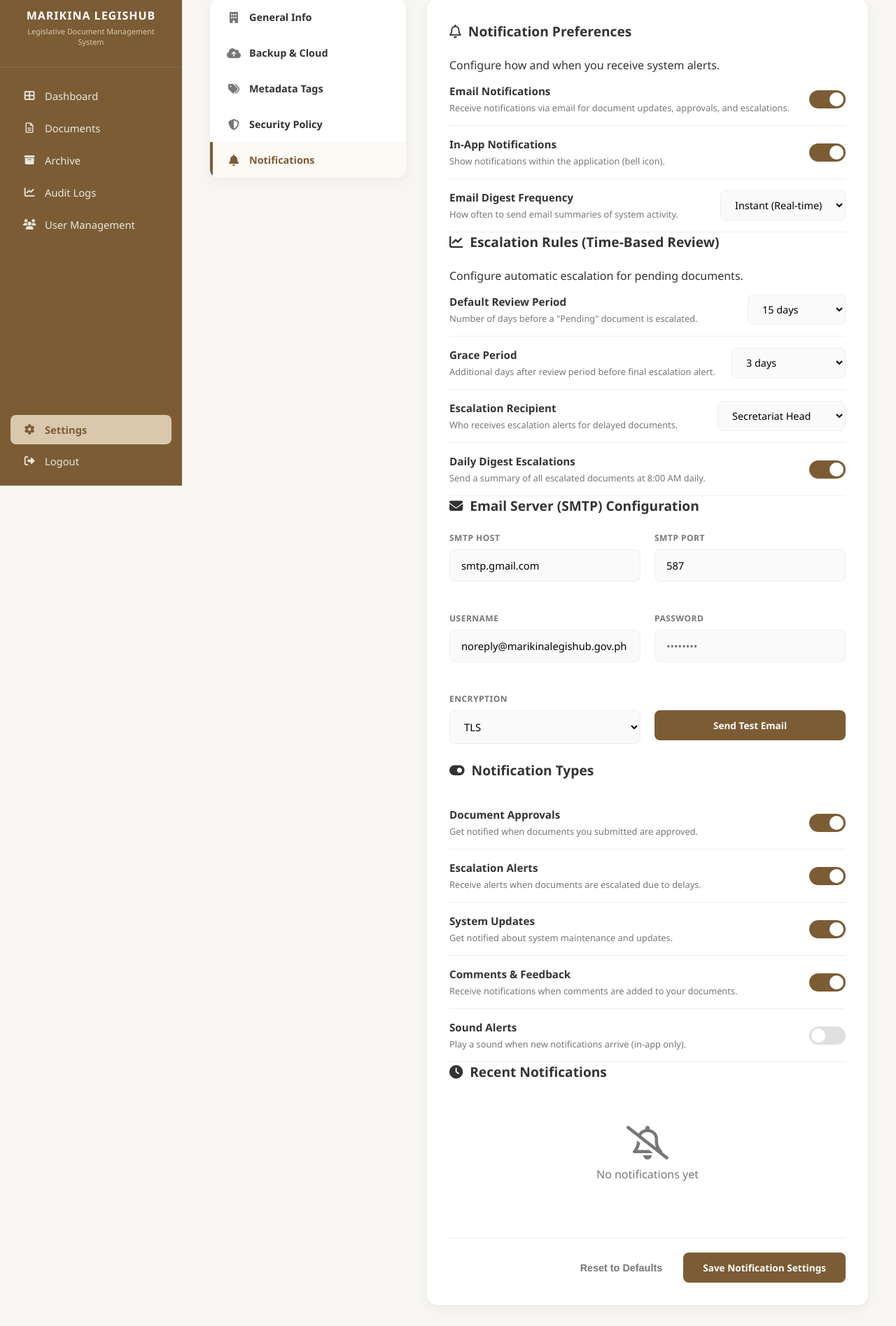
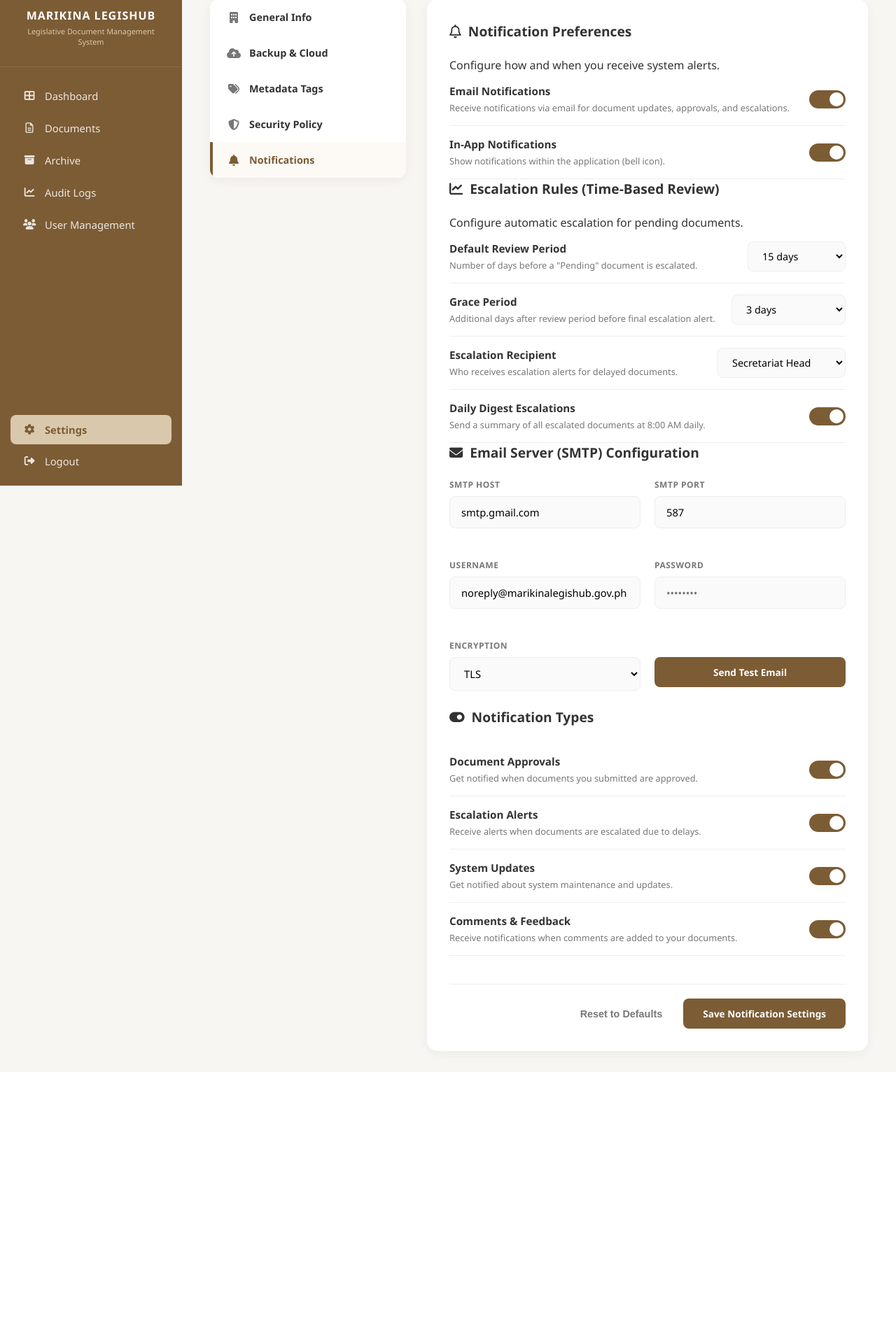
Before and after one commit to beedrimon/legishub-capstone, a Django app: page /settings/notifications/ in a window 1280 px wide. Shown: the part 106-2001 px from the top of the page at 70% size. After the commit the page ends 1638 px from the top, so only its background shows below. Run offline with Django 5.2, Linux system fonts and the light colour scheme; the visitor is signed in with stand-in values (Sample User, id 1); data that the repository does not hold is empty; parts of the project's set-up code (start-up, migrations or seed data) failed here and were passed over.

Commit message:
Update notifications.html
remove the digeest frequency, sound alerts, recent notification

```diff
--- a/core/templates/settings_page/notifications.html
+++ b/core/templates/settings_page/notifications.html
@@ -65,18 +65,6 @@
                     <input type="checkbox" name="in_app_notifications" {% if in_app_notifications %}checked{% endif %}>
                     <span class="slider"></span>
                 </label>
-            </div>
-
-            <div class="notification-item">
-                <div class="notification-text">
-                    <h5>Email Digest Frequency</h5>
-                    <p>How often to send email summaries of system activity.</p>
-                </div>
-                <select name="email_digest" class="timeout-dropdown">
-                    <option value="instant" {% if email_digest == 'instant' %}selected{% endif %}>Instant (Real-time)</option>
-                    <option value="daily" {% if email_digest == 'daily' %}selected{% endif %}>Daily at 8:00 AM</option>
-                    <option value="weekly" {% if email_digest == 'weekly' %}selected{% endif %}>Weekly (Monday)</option>
-                </select>
             </div>
 
             <!-- SECTION 2: ESCALATION RULES (Admin Only) -->
@@ -215,60 +203,6 @@
                 </label>
             </div>
 
-            <div class="notification-item">
-                <div class="notification-text">
-                    <h5>Sound Alerts</h5>
-                    <p>Play a sound when new notifications arrive (in-app only).</p>
-                </div>
-                <label class="switch">
-                    <input type="checkbox" name="sound_alerts" {% if sound_alerts %}checked{% endif %}>
-                    <span class="slider"></span>
-                </label>
-            </div>
-
-            <!-- SECTION 5: RECENT NOTIFICATIONS -->
-            <h4><i class="fa-solid fa-clock"></i> Recent Notifications</h4>
-
-            <div class="notification-list">
-                {% for notif in notifications|slice:":20" %}
-                <div class="notification-entry {% if not notif.is_read %}unread{% endif %}">
-                    <div class="notification-header">
-                        <div>
-                            <div class="notification-title">
-                                {% if notif.action == 'Upload' %}
-                                    📄 Document Uploaded
-                                {% elif notif.action == 'Edit' %}
-                                    ✏️ Document Edited
-                                {% elif notif.action == 'Delete' %}
-                                    🗑️ Document Deleted
-                                {% else %}
-                                    🔔 {{ notif.action }}
-                                {% endif %}
-                            </div>
-                            <p class="notification-message">
-                                {% if notif.document %}
-                                    Document #{{ notif.document.document_number }} - {{ notif.document.title|truncatechars:50 }}
-                                {% else %}
-                                    System event
-                                {% endif %}
-                            </p>
-                        </div>
-                        <div class="notification-time">
-                            {{ notif.timestamp|timesince }} ago
-                            {% if not notif.is_read %}
-                            <span class="badge-info">New</span>
-                            {% endif %}
-                        </div>
-                    </div>
-                </div>
-                {% empty %}
-                <div class="empty-notifications">
-                    <i class="fa-regular fa-bell-slash"></i>
-                    No notifications yet
-                </div>
-                {% endfor %}
-            </div>
-
             <div class="settings-footer">
                 <button type="reset" class="discard-link">Reset to Defaults</button>
                 <button type="submit" name="update_preferences" class="btn-apply">Save Notification Settings</button>
```
